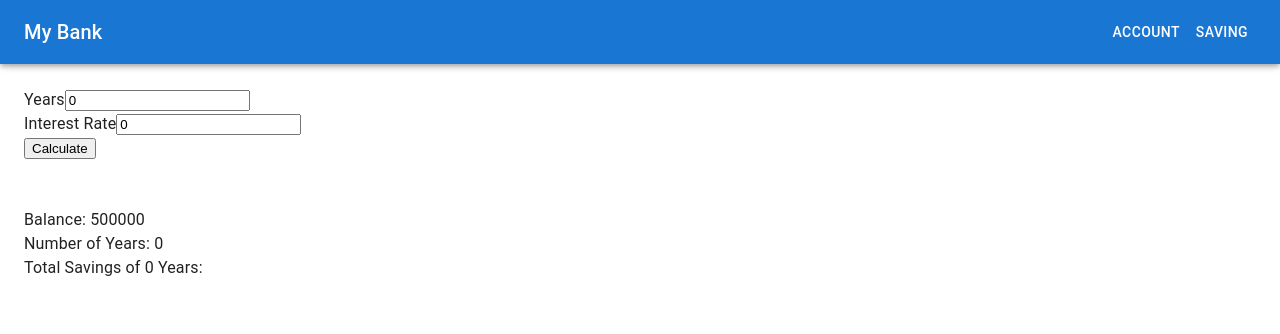
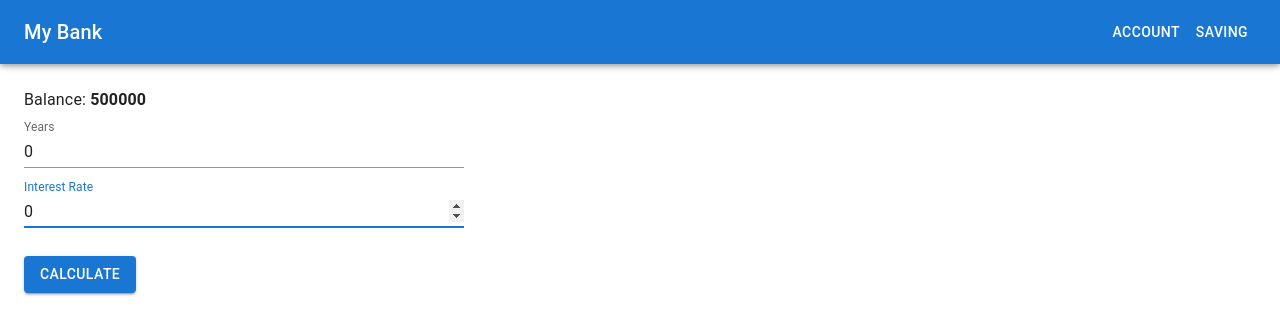
Before and after one commit to paingsoethaw/bank-sys-fe, a React (Vite) app: page /saving in a window 1280 px wide. Shown: the top 334 px of the page. Built offline with nearby package versions, Linux system fonts and the light colour scheme.

Commit message:
updated saving ui

```diff
--- a/src/pages/Account.tsx
+++ b/src/pages/Account.tsx
@@ -60,7 +60,6 @@ function Account() {
     setIsFormOpen(false);
   };
 
-  console.log('xxx', userDetails);
   return (
     <div>
       <div>
@@ -72,7 +71,7 @@ function Account() {
         Balance: <strong> SGD {userDetails?.balance}</strong>
       </div>
 
-      <br/>
+      <br />
       <div>
         <Button
           variant="contained"
@@ -83,8 +82,8 @@ function Account() {
         >
           Deposit
         </Button>
-        <br/>
-        <br/>
+        <br />
+        <br />
         <Button
           variant="contained"
           onClick={() => {
@@ -115,7 +114,10 @@ function Account() {
             fullWidth
             variant="standard"
             value={transactionAmount}
-            onChange={(e) => setTransactionAmount(parseInt(e.target.value))}
+            onChange={(e) => {
+              if (!e.target.value) return;
+              setTransactionAmount(parseInt(e.target.value));
+            }}
           />
           <TextField
             autoFocus
--- a/src/pages/Saving.tsx
+++ b/src/pages/Saving.tsx
@@ -1,16 +1,9 @@
 import { useEffect, useState } from 'react';
-import {
-  // useAppDispatch,
-  useAppSelector
-} from '../hooks';
-import {
-  User,
-  // Transaction,
-  // addUser,
-  // makeDeposit,
-  // makeWithdrawal,
-  userSelector
-} from '../features/users/userSlice';
+import Button from '@mui/material/Button';
+import TextField from '@mui/material/TextField';
+
+import { useAppSelector } from '../hooks';
+import { userSelector } from '../features/users/userSlice';
 
 function CalculateSavings(
   amount: number,
@@ -23,60 +16,82 @@ function CalculateSavings(
 }
 
 function Saving() {
-  const [userDetails, setUserDetails] = useState<User>();
+  const [balance, setbalance] = useState<number>(0);
   const [calculatedSavingAmount, setCalculatedSavingAmount] = useState<string>();
+  const [increasedSavingAmount, setIncreasedSavingAmount] = useState<string>();
+  const [increasedPercentage, setIncreasedPercentage] = useState<string>();
   const [interestRate, setInterestRate] = useState<number>(0);
   const [noOfYears, setNoOfYears] = useState<number>(0);
   const selectedUser = useAppSelector(userSelector);
 
   useEffect(() => {
-    setUserDetails(selectedUser);
+    setbalance(selectedUser.balance);
     return () => {};
   }, [selectedUser]);
 
   function handleCalculate() {
-    setCalculatedSavingAmount(
-      CalculateSavings(userDetails?.balance || 0, noOfYears, interestRate, 2)
-    );
+    if (!noOfYears || !interestRate) return;
+    const totalSavings = CalculateSavings(balance || 0, noOfYears, interestRate, 2);
+    const netIncreasement = parseFloat(totalSavings) - balance;
+    const percent = ((netIncreasement / balance) * 100).toFixed(2);
+
+    setIncreasedSavingAmount(netIncreasement.toFixed(2));
+    setIncreasedPercentage(`${percent}%`);
+    setCalculatedSavingAmount(totalSavings);
   }
 
   return (
     <>
+      Balance: <strong>{balance}</strong>
+      <br />
       {/* % Input */}
       <div>
-        Years
-        <input
+        <TextField
+          autoFocus
+          margin="dense"
+          id="years"
+          label="Years"
           type="number"
-          placeholder="Years"
-          aria-label="years"
+          fullWidth
+          variant="standard"
           value={noOfYears}
-          onChange={(e) => setNoOfYears(parseInt(e.target.value))}
+          onChange={(e) => {
+            if (!e.target.value) return;
+            setNoOfYears(parseInt(e.target.value));
+          }}
+        />
+        <TextField
+          autoFocus
+          margin="dense"
+          id="interestRate"
+          label="Interest Rate"
+          type="number"
+          fullWidth
+          variant="standard"
+          value={interestRate}
+          onChange={(e) => {
+            if (!e.target.value) return;
+            setInterestRate(parseFloat(e.target.value));
+          }}
         />
         <br />
-        Interest Rate
-        <input
-          type="number"
-          placeholder="Interest Rate"
-          aria-label="interest-rate"
-          value={interestRate}
-          onChange={(e) => setInterestRate(parseInt(e.target.value))}
-        />
         <br />
-        <button type="submit" className="btn" onClick={handleCalculate}>
+        <Button variant="contained" onClick={handleCalculate}>
           Calculate
-        </button>
+        </Button>
       </div>
-
       <br />
       <br />
       {/* comparison of saving amt and balance */}
-      <div>
-        Balance: {userDetails?.balance}
-        <br />
-        Number of Years: {noOfYears}
-        <br />
-        Total Savings of {noOfYears} Years: {calculatedSavingAmount}
-      </div>
+      {calculatedSavingAmount && (
+        <div>
+          Total Savings: <strong>{calculatedSavingAmount}</strong>
+          <br />
+          Net Savings: <strong>{increasedSavingAmount}</strong>
+          <br />
+          Increasement Percentage: <strong>{increasedPercentage}</strong>
+        </div>
+      )}
     </>
   );
 }
```
